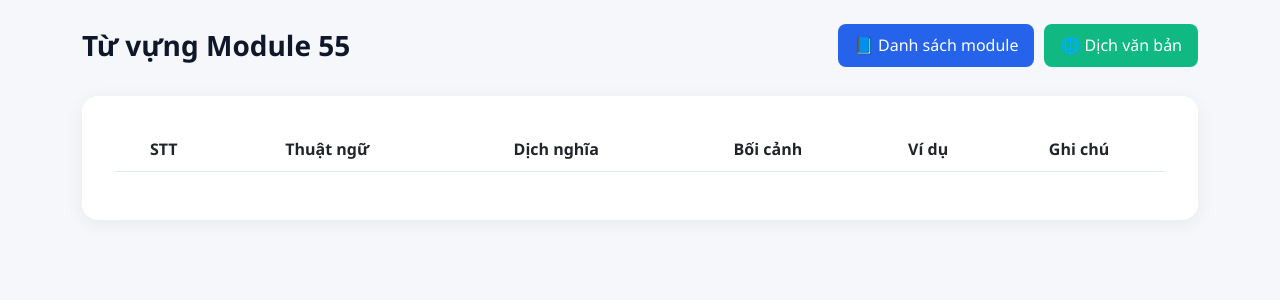
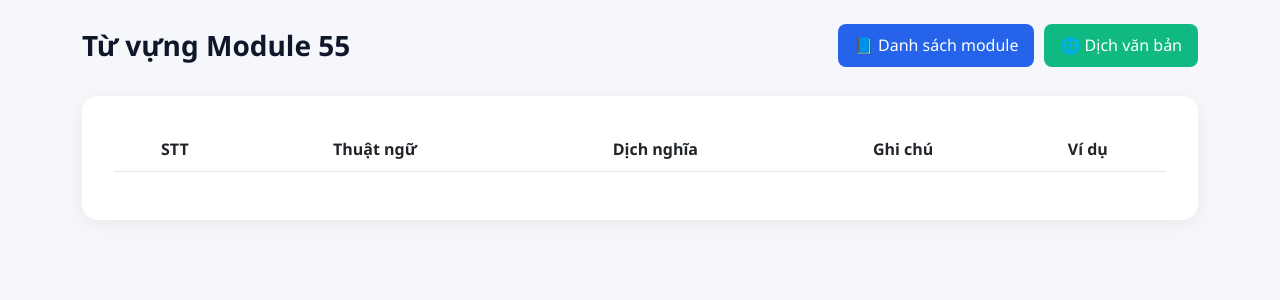
Before and after one commit to huy12asd/du-an-dich-tieng-anh-chuyen-nganh, a Flask app: page /terms/55 in a window 1280 px wide. Shown: the top 300 px of the page. Run offline with Flask 3, Linux system fonts and the light colour scheme; lists and menus that the app fills with data are empty.

Commit message:
Update terms.html

```diff
--- a/templates/terms.html
+++ b/templates/terms.html
@@ -201,9 +201,9 @@
                         <th>STT</th>
                         <th>Thuật ngữ</th>
                         <th>Dịch nghĩa</th>
-                        <th>Bối cảnh</th>
+                        <th>Ghi chú</th>
                         <th>Ví dụ</th>
-                        <th>Ghi chú</th>
+
                     </tr>
                 </thead>
                 <tbody>
@@ -212,9 +212,9 @@
                         <td>{{ loop.index + (page-1)*10 }}</td>
                         <td>{{ t[1] }}</td>
                         <td>{{ t[2] }}</td>
-                        <td>{{ t[4] or "-" }}</td>
+                        <td>{{ t[3] or "" }}</td>
                         <td><i>{{ t[5] or "-" }}</i></td>
-                        <td>{{ t[3] or "" }}</td>
+
                     </tr>
                     {% endfor %}
                 </tbody>
```
